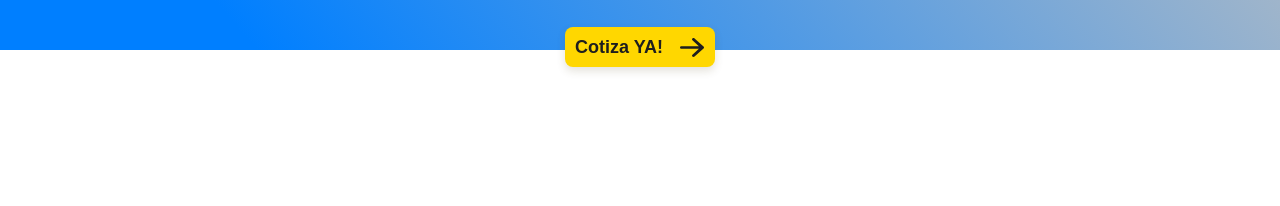
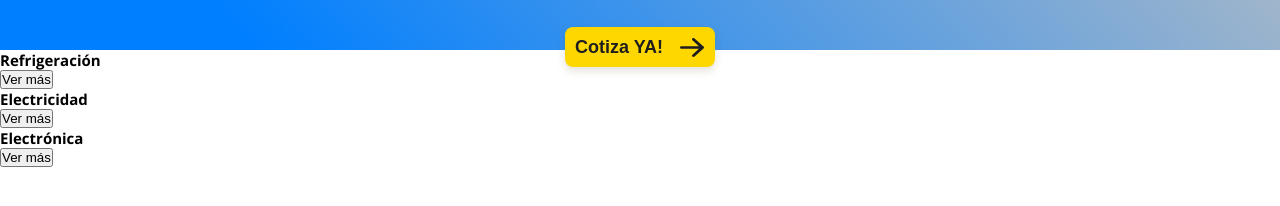
Before and after one commit to Alva19/ree-servicios, a plain HTML site: page index.html in a window 1280 px wide. Shown: the part 366-572 px from the top of the page. Drawn offline with nearby package versions, Linux system fonts and the light colour scheme.

Commit message:
Agregar recursos, definir estructura html y definir variables de colores en css

```diff
--- a/index.html
+++ b/index.html
@@ -35,6 +35,26 @@
             <p class="eslogan">¡El profesionalismo y honestidad nos define!</p>
             <button>Cotiza YA! <span></span></button>
         </section>
+        <section class="products-tipes--container">
+            <div class="products-tipe-refrigeration--container">
+                <span class="refrigeration-logo"></span>
+                <h2>Refrigeración</h2>
+                <button>Ver más <span></span></button>
+            </div>
+            <div class="products-tipe-electricity--container">
+                <span class="electricity-logo"></span>
+                <h2>Electricidad</h2>
+                <button>Ver más <span></span></button>
+            </div>
+            <div class="products-tipe-electronic--container">
+                <span class="electronic-logo"></span>
+                <h2>Electrónica</h2>
+                <button>Ver más <span></span></button>
+            </div>
+        </section>
+        <section></section>
+        <section></section>
     </main>
+    <footer></footer>
 </body>
 </html>
--- a/style.css
+++ b/style.css
@@ -6,6 +6,9 @@
 :root {
     --yellow: #FFD700;
     --warm-black: #1e1e1e;
+    --orange: #ff8a00;
+    --electric-blue: #011045;
+    --just-white: #faf8f7;
 }
 html{
     font-size: 62.5%;
```
Also changed, not shown: recursos/iconos/Air-Conditioner.svg (added), recursos/iconos/AlarmFill.svg (added), recursos/iconos/ArrowUpShort-electricity.svg (added), recursos/iconos/ArrowUpShort-electronic.svg (added), recursos/iconos/ArrowUpShort-refrigeration.svg (added), recursos/iconos/AwardFill.svg (added), recursos/iconos/Botón-electricidad.svg (added), recursos/iconos/Botón-electronica.svg (added), recursos/iconos/Botón-refrigeracion.svg (added), recursos/iconos/Cambio-apagadores.svg (added), recursos/iconos/CurrencyDollar.svg (added), recursos/iconos/Light.svg (added), recursos/iconos/LightningChargeFill.svg (added), recursos/iconos/Reparacion-refrigeradores.svg (added), 2 more files.
